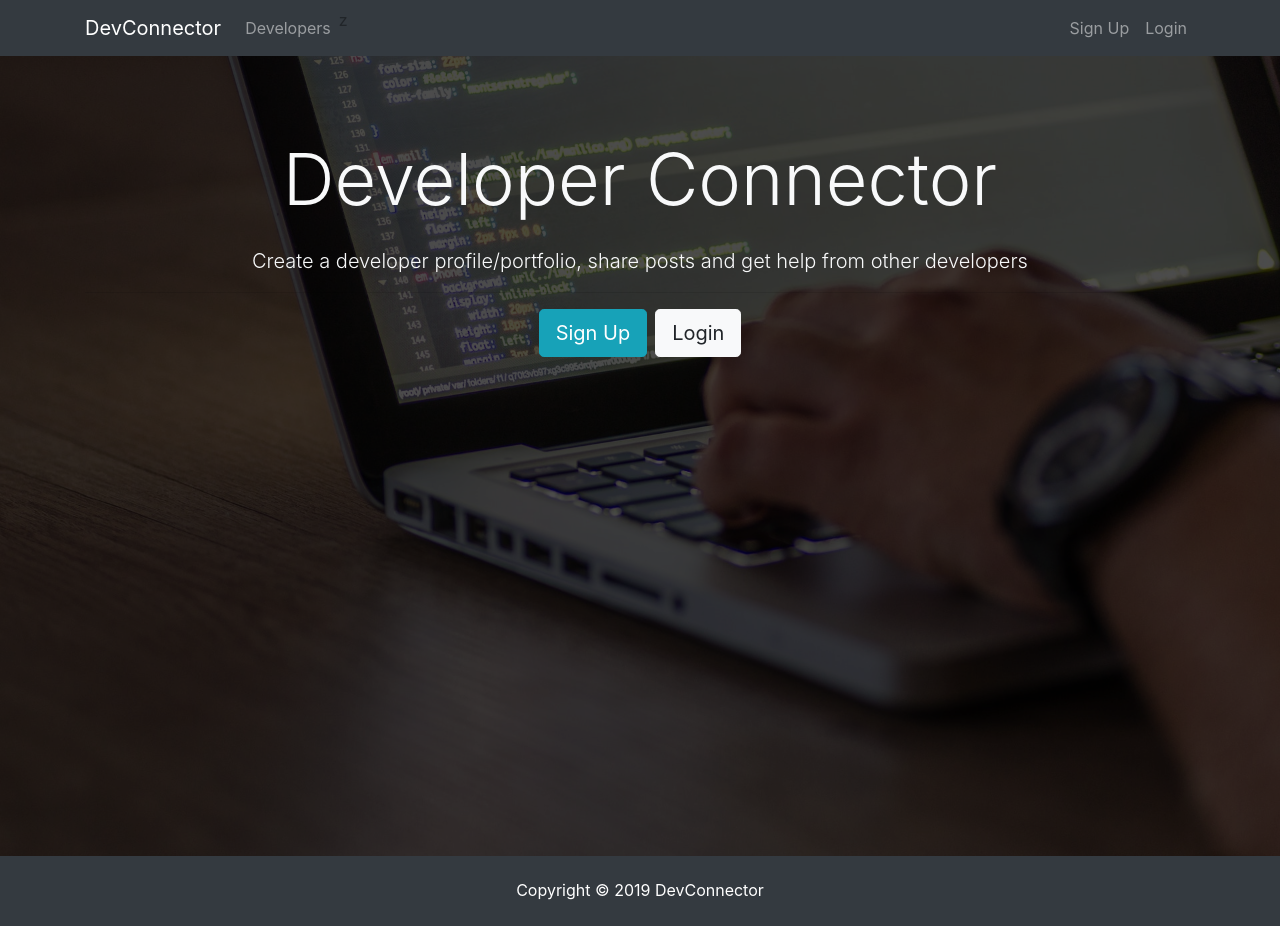
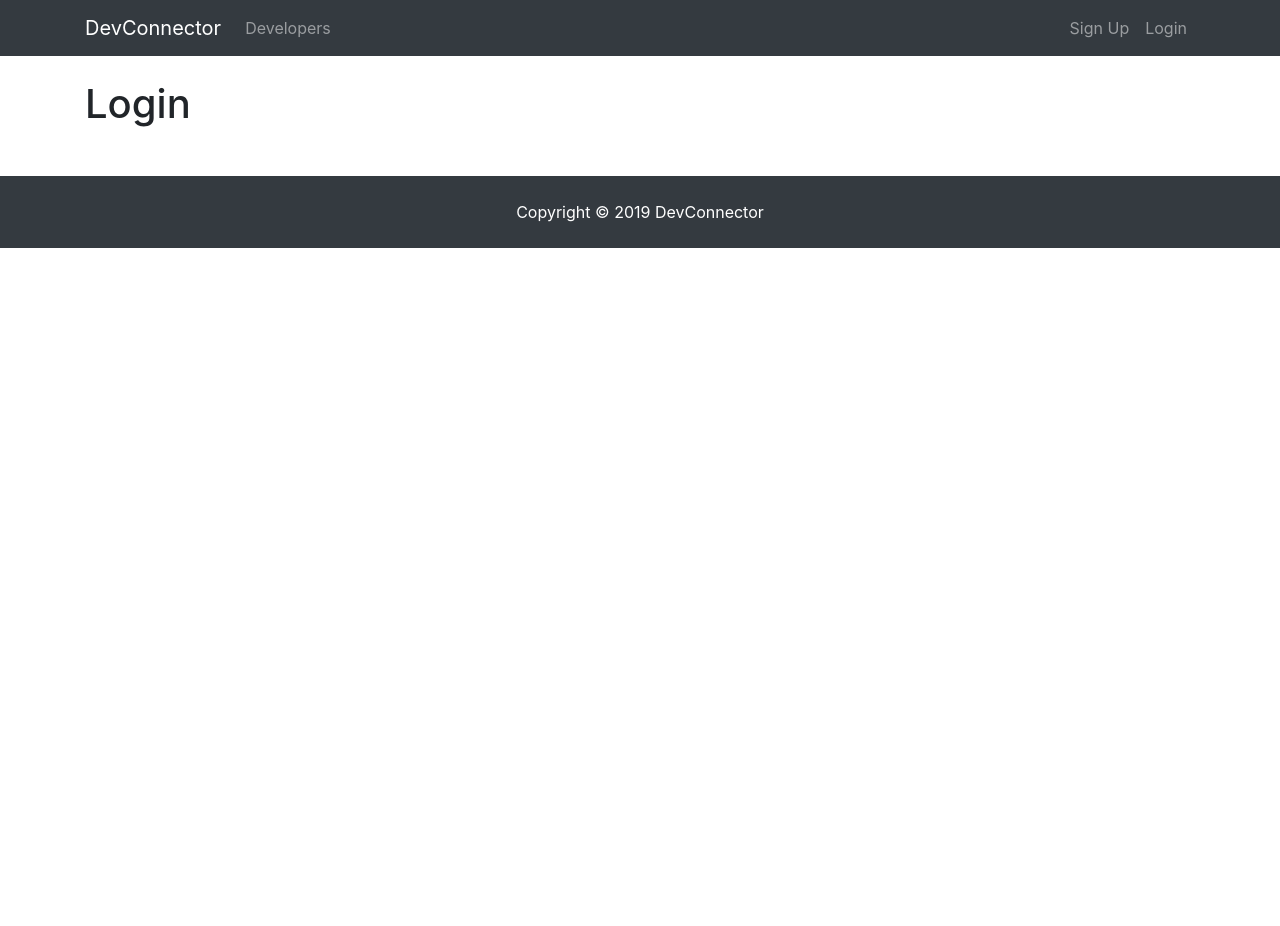
Before and after one commit to eunier/dev-connector, a React (Create React App) app in the folder client/: page /login in a window 1280 px wide. After the commit the page ends 800 px from the top, so only its background shows below. Built offline with nearby package versions, Linux system fonts and the light colour scheme.

Commit message:
Setup react router

```diff
--- a/client/package.json
+++ b/client/package.json
@@ -5,6 +5,7 @@
   "dependencies": {
     "react": "^16.8.4",
     "react-dom": "^16.8.4",
+    "react-router-dom": "^4.3.1",
     "react-scripts": "2.1.5"
   },
   "scripts": {
--- a/client/src/App.js
+++ b/client/src/App.js
@@ -1,19 +1,28 @@
 import React, { Component } from 'react';
+import { BrowserRouter as Router, Route } from 'react-router-dom';
 
 import Navbar from './components/layout/Navbar';
 import Footer from './components/layout/Footer';
 import Landing from './components/layout/Landing';
+import Register from './components/auth/Register';
+import Login from './components/auth/Login';
 
 import './App.css';
 
 class App extends Component {
   render() {
     return (
-      <div className="App">
-        <Navbar />
-        <Landing />
-        <Footer />
-      </div>
+      <Router>
+        <div className="App">
+          <Navbar />
+          <Route exact path="/" component={Landing} />
+          <div className="container">
+            <Route exact path="/register" component={Register} />
+            <Route exact path="/login" component={Login} />
+          </div>
+          <Footer />
+        </div>
+      </Router>
     );
   }
 }
--- /dev/null
+++ b/client/src/components/auth/Login.js
@@ -0,0 +1,13 @@
+import React, { Component } from 'react'
+
+class Login extends Component {
+  render() {
+    return (
+      <div>
+        <h1>Login</h1>
+      </div>
+    )
+  }
+}
+
+export default Login;
--- /dev/null
+++ b/client/src/components/auth/Register.js
@@ -0,0 +1,13 @@
+import React, { Component } from 'react';
+
+class Register extends Component {
+  render() {
+    return (
+      <div>
+        <h1>Register</h1>
+      </div>
+    );
+  }
+}
+
+export default Register;
--- a/client/src/components/layout/Landing.js
+++ b/client/src/components/layout/Landing.js
@@ -1,4 +1,5 @@
-import React, { Component } from 'react'
+import React, { Component } from 'react';
+import { Link } from 'react-router-dom';
 
 class Landing extends Component {
   render() {
@@ -14,16 +15,18 @@ class Landing extends Component {
                   from other developers
                 </p>
                 <hr />
-              <a href="register.html" className="btn btn-lg btn-info mr-2"
-                >Sign Up</a
-              >
-              <a href="login.html" className="btn btn-lg btn-light">Login</a>
+                <Link to="/register" className="btn btn-lg btn-info mr-2">
+                  Sign Up
+                </Link>
+                <Link to="/login" className="btn btn-lg btn-light">
+                  Login
+                </Link>
               </div>
             </div>
           </div>
         </div>
       </div>
-    )
+    );
   }
 }
 
--- a/client/src/components/layout/Navbar.js
+++ b/client/src/components/layout/Navbar.js
@@ -1,13 +1,14 @@
 import React, { Component } from 'react';
+import { Link } from 'react-router-dom';
 
 class Navbar extends Component {
   render() {
     return (
       <nav className="navbar navbar-expand-sm navbar-dark bg-dark mb-4">
         <div className="container">
-          <a className="navbar-brand" href="landing.html">
+          <Link className="navbar-brand" to="/">
             DevConnector
-          </a>
+          </Link>
           <button
             className="navbar-toggler"
             type="button"
@@ -20,24 +21,23 @@ class Navbar extends Component {
           <div className="collapse navbar-collapse" id="mobile-nav">
             <ul className="navbar-nav mr-auto">
               <li className="nav-item">
-                <a className="nav-link" href="profiles.html">
+                <Link className="nav-link" to="/profiles">
                   {' '}
                   Developers{' '}
-                </a>
+                </Link>
               </li>
-              z
             </ul>
 
             <ul className="navbar-nav ml-auto">
               <li className="nav-item">
-                <a className="nav-link" href="register.html">
+                <Link className="nav-link" to="/register">
                   Sign Up
-                </a>
+                </Link>
               </li>
               <li className="nav-item">
-                <a className="nav-link" href="login.html">
+                <Link to="/login" className="nav-link">
                   Login
-                </a>
+                </Link>
               </li>
             </ul>
           </div>
```
Lines whose indentation alone changed are shown as unchanged.
